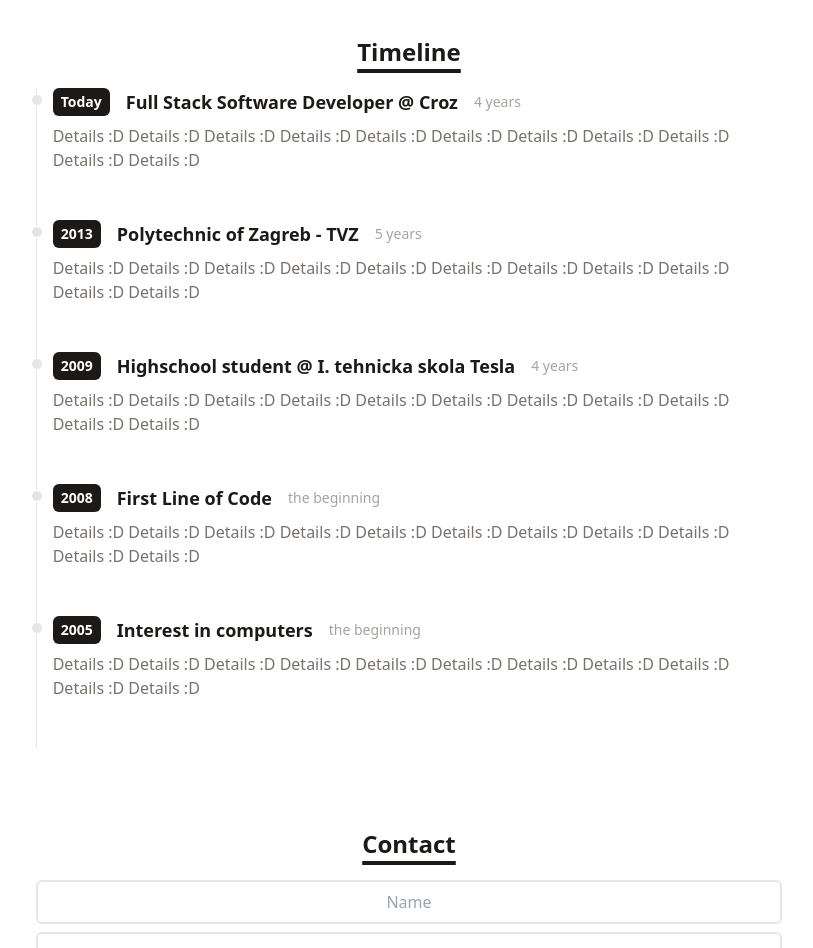
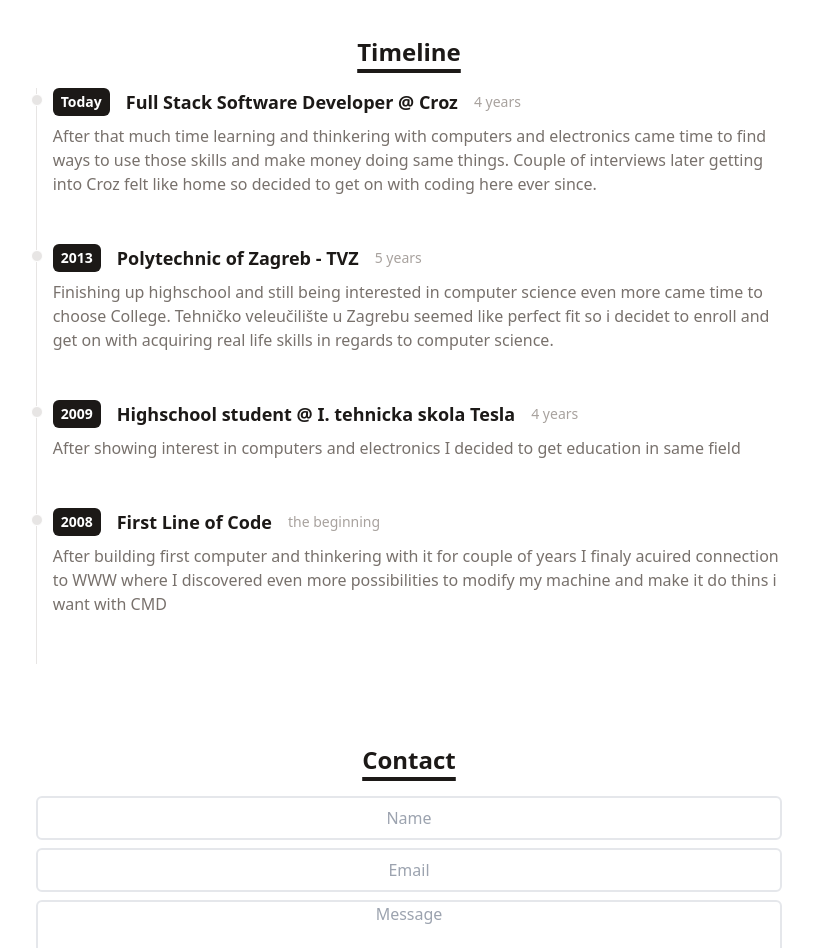
Before and after one commit to mcerovski/minimal-portfolio, a React (Vite) app: page / in a window 1280 px wide. Shown: the part 600-1548 px from the top of the page, without its empty margins (231-1044 px from the left). Built offline with nearby package versions, Linux system fonts and the light colour scheme.

Commit message:
description

```diff
--- a/src/data/timeline.js
+++ b/src/data/timeline.js
@@ -3,30 +3,24 @@ export default [
         year: 'Today',
         title: 'Full Stack Software Developer @ Croz',
         duration: '4 years',
-        details: 'Details :D Details :D Details :D Details :D Details :D Details :D Details :D Details :D Details :D Details :D Details :D '
+        details: 'After that much time learning and thinkering with computers and electronics came time to find ways to use those skills and make money doing same things. Couple of interviews later getting into Croz felt like home so decided to get on with coding here ever since.'
     },
     {
         year: '2013',
         title: 'Polytechnic of Zagreb - TVZ',
         duration: '5 years',
-        details: 'Details :D Details :D Details :D Details :D Details :D Details :D Details :D Details :D Details :D Details :D Details :D '
+        details: 'Finishing up highschool and still being interested in computer science even more came time to choose College. Tehničko veleučilište u Zagrebu seemed like perfect fit so i decidet to enroll and get on with acquiring real life skills in regards to computer science.'
     },
     {
         year: '2009',
         title: 'Highschool student @ I. tehnicka skola Tesla',
         duration: '4 years',
-        details: 'Details :D Details :D Details :D Details :D Details :D Details :D Details :D Details :D Details :D Details :D Details :D '
+        details: 'After showing interest in computers and electronics I decided to get education in same field'
     },
     {
         year: '2008',
         title: 'First Line of Code',
         duration: 'the beginning',
-        details: 'Details :D Details :D Details :D Details :D Details :D Details :D Details :D Details :D Details :D Details :D Details :D '
-    },
-    {
-        year: '2005',
-        title: 'Interest in computers',
-        duration: 'the beginning',
-        details: 'Details :D Details :D Details :D Details :D Details :D Details :D Details :D Details :D Details :D Details :D Details :D '
+        details: 'After building first computer and thinkering with it for couple of years I finaly acuired connection to WWW where I discovered even more possibilities to modify my machine and make it do thins i want with CMD'
     }
 ]
```
